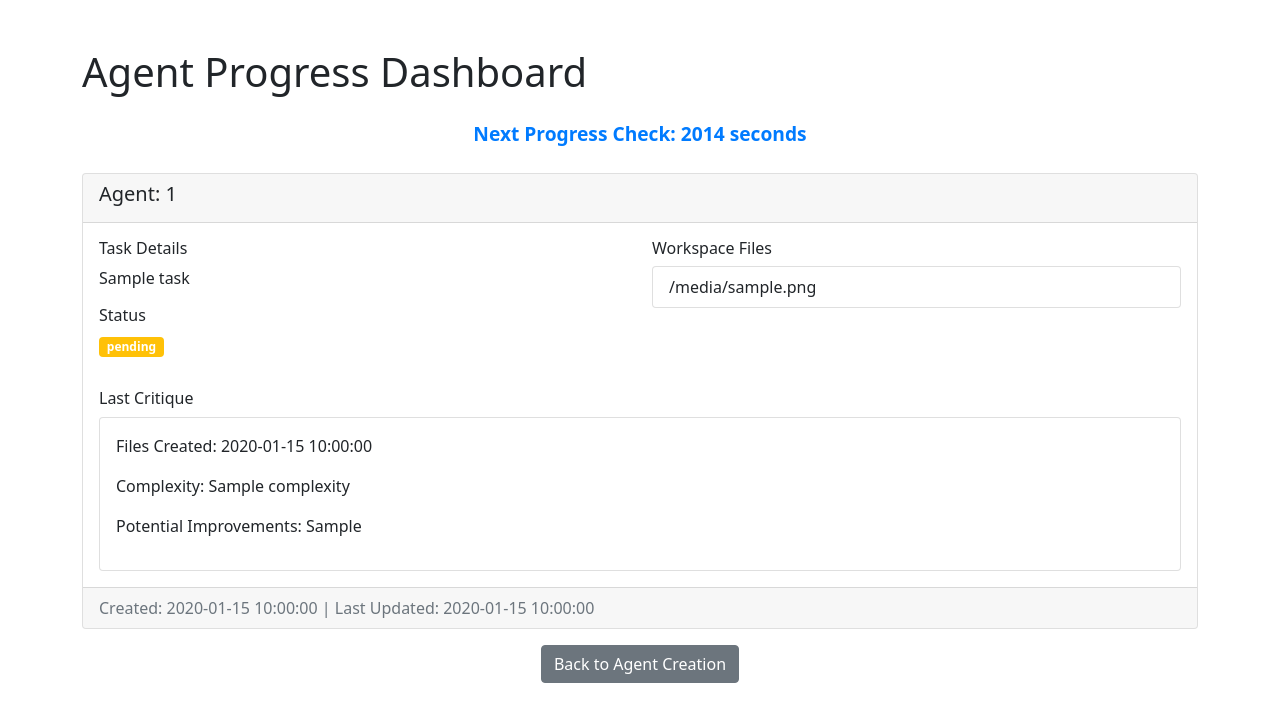
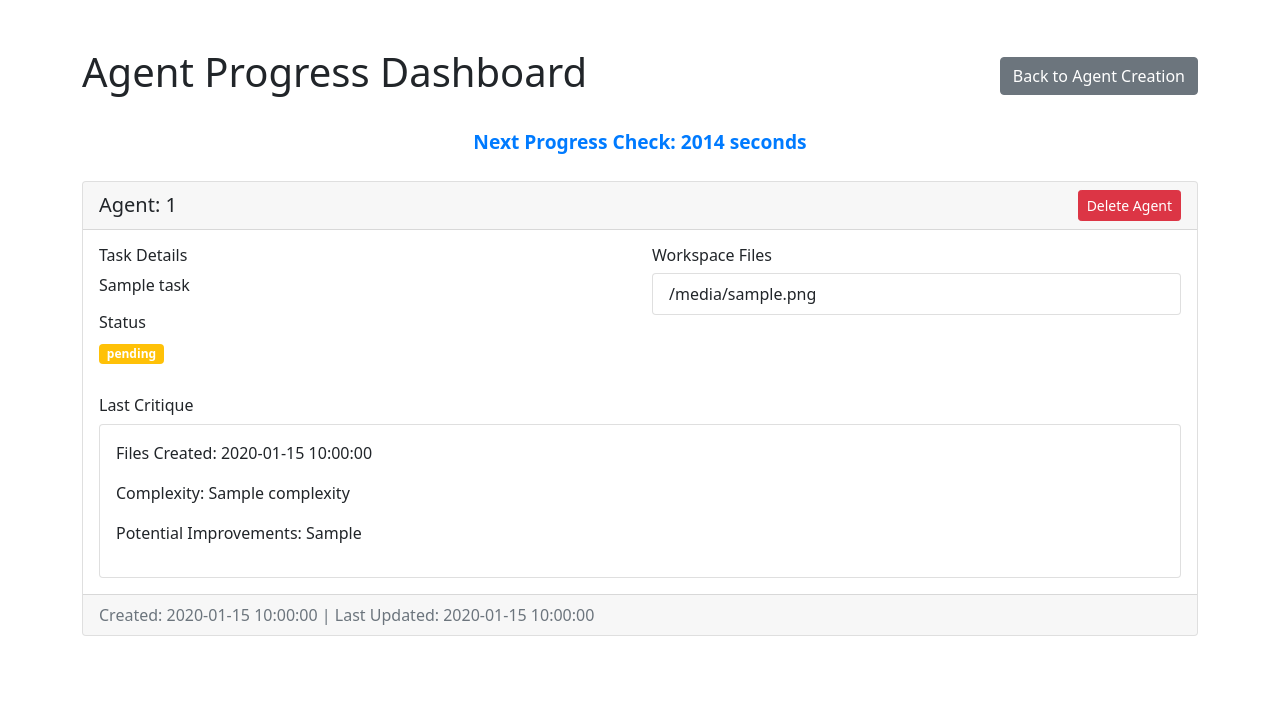
Before and after one commit to general-computer/100x-orchestrator, a Flask app: template templates/agent_view.html in a window 1280 px wide. Shown: the top 722 px of the page. Run offline with Flask 2, Linux system fonts and the light colour scheme; the template is opened without the code that fills it: most values are stand-ins (such as "Sample title", 1, 10 or a date in 2020).

Commit message:
feat: Add support for multiple agents per task and agent deletion

```diff
--- a/app.py
+++ b/app.py
@@ -1,5 +1,5 @@
 from flask import Flask, render_template, request, jsonify, send_from_directory
-from orchestrator import initialiseCodingAgent, main_loop, load_tasks, save_tasks
+from orchestrator import initialiseCodingAgent, main_loop, load_tasks, save_tasks, delete_agent
 import os
 import threading
 import json
@@ -68,6 +68,7 @@ def create_agent():
         data = request.get_json()
         repo_url = data.get('repo_url')
         tasks = data.get('tasks', [])
+        num_agents = data.get('num_agents', 1)  # Default to 1 if not specified
 
         if not repo_url or not tasks:
             return jsonify({'error': 'Repository URL and tasks are required'}), 400
@@ -85,11 +86,15 @@ def create_agent():
             # Set environment variable for repo URL
             os.environ['REPOSITORY_URL'] = repo_url
 
-            # Initialize agent
-            agent_id = initialiseCodingAgent(repo_url, task_description)
+            # Initialize agent with specified number of agents per task
+            agent_ids = initialiseCodingAgent(
+                repository_url=repo_url,
+                task_description=task_description,
+                num_agents=num_agents
+            )
 
-            if agent_id:
-                created_agents.append(agent_id)
+            if agent_ids:
+                created_agents.extend(agent_ids)
                 # Add task to tasks list if not already present
                 if task_description not in tasks_data['tasks']:
                     tasks_data['tasks'].append(task_description)
@@ -139,5 +144,42 @@ def create_agent():
             'error': str(e)
         }), 500
 
+@app.route('/delete_agent/<agent_id>', methods=['DELETE'])
+def remove_agent(agent_id):
+    try:
+        # Load current tasks
+        tasks_data = load_tasks()
+
+        # Check if agent exists
+        if agent_id not in tasks_data['agents']:
+            return jsonify({
+                'success': False,
+                'error': f'Agent {agent_id} not found'
+            }), 404
+
+        # Delete the agent
+        deletion_result = delete_agent(agent_id)
+
+        if deletion_result:
+            # Remove agent from tasks.json
+            del tasks_data['agents'][agent_id]
+            save_tasks(tasks_data)
+
+            return jsonify({
+                'success': True,
+                'message': f'Agent {agent_id} deleted successfully'
+            })
+        else:
+            return jsonify({
+                'success': False,
+                'error': f'Failed to delete agent {agent_id}'
+            }), 500
+
+    except Exception as e:
+        return jsonify({
+            'success': False,
+            'error': str(e)
+        }), 500
+
 if __name__ == '__main__':
     app.run(debug=True)
--- a/templates/agent_view.html
+++ b/templates/agent_view.html
@@ -13,20 +13,32 @@
             font-weight: bold;
             color: #007bff;
         }
+        .delete-agent-btn {
+            margin-left: 10px;
+        }
     </style>
 </head>
 <body>
     <div class="container mt-5">
-        <h1 class="mb-4">Agent Progress Dashboard</h1>
+        <div class="d-flex justify-content-between align-items-center mb-4">
+            <h1>Agent Progress Dashboard</h1>
+            <div>
+                <a href="/" class="btn btn-secondary">Back to Agent Creation</a>
+            </div>
+        </div>
 
         <div class="timer text-center mb-4">
             Next Progress Check: <span id="countdown">{{ time_until_next_check }}</span> seconds
         </div>
 
+        <div id="agentList">
         {% for agent_id, agent in agents.items() %}
-        <div class="card agent-card">
-            <div class="card-header">
-                <h5 class="card-title">Agent: {{ agent_id }}</h5>
+        <div class="card agent-card" id="agent-{{ agent_id }}">
+            <div class="card-header d-flex justify-content-between align-items-center">
+                <h5 class="card-title mb-0">Agent: {{ agent_id }}</h5>
+                <button class="btn btn-danger btn-sm delete-agent-btn" data-agent-id="{{ agent_id }}">
+                    Delete Agent
+                </button>
             </div>
             <div class="card-body">
                 <div class="row">
@@ -78,12 +90,21 @@
             </div>
         </div>
         {% endfor %}
+        </div>
 
-        <div class="text-center mt-3">
-            <a href="/" class="btn btn-secondary">Back to Agent Creation</a>
+        <!-- Toast for notifications -->
+        <div class="position-fixed bottom-0 end-0 p-3" style="z-index: 11">
+            <div id="deleteToast" class="toast" role="alert" aria-live="assertive" aria-atomic="true">
+                <div class="toast-header">
+                    <strong class="me-auto">Agent Deletion</strong>
+                    <button type="button" class="btn-close" data-bs-dismiss="toast" aria-label="Close"></button>
+                </div>
+                <div class="toast-body" id="toastMessage"></div>
+            </div>
         </div>
     </div>
 
+    <script src="https://cdn.jsdelivr.net/npm/bootstrap@5.1.3/dist/js/bootstrap.bundle.min.js"></script>
     <script>
         // Countdown timer
         function updateCountdown() {
@@ -93,13 +114,57 @@
             if (timeLeft > 0) {
                 countdownEl.textContent = timeLeft - 1;
             } else {
-                // Optionally, you could add logic to refresh the page or update agent data
                 location.reload();
             }
         }
 
         // Update countdown every second
-        setInterval(updateCountdown, 1000);
+        const countdownInterval = setInterval(updateCountdown, 1000);
+
+        // Toast initialization
+        const deleteToast = new bootstrap.Toast(document.getElementById('deleteToast'));
+        const toastMessage = document.getElementById('toastMessage');
+
+        // Delete agent functionality
+        document.getElementById('agentList').addEventListener('click', async (e) => {
+            if (e.target.classList.contains('delete-agent-btn')) {
+                const agentId = e.target.getAttribute('data-agent-id');
+
+                try {
+                    const response = await fetch(`/delete_agent/${agentId}`, {
+                        method: 'DELETE'
+                    });
+
+                    const result = await response.json();
+
+                    if (result.success) {
+                        // Remove agent card from DOM
+                        const agentCard = document.getElementById(`agent-${agentId}`);
+                        if (agentCard) {
+                            agentCard.remove();
+                        }
+
+                        // Show success toast
+                        toastMessage.textContent = `Agent ${agentId} deleted successfully`;
+                        toastMessage.classList.remove('text-danger');
+                        toastMessage.classList.add('text-success');
+                        deleteToast.show();
+                    } else {
+                        // Show error toast
+                        toastMessage.textContent = result.error || `Failed to delete agent ${agentId}`;
+                        toastMessage.classList.remove('text-success');
+                        toastMessage.classList.add('text-danger');
+                        deleteToast.show();
+                    }
+                } catch (error) {
+                    // Show error toast for network or unexpected errors
+                    toastMessage.textContent = `Error deleting agent: ${error.message}`;
+                    toastMessage.classList.remove('text-success');
+                    toastMessage.classList.add('text-danger');
+                    deleteToast.show();
+                }
+            }
+        });
     </script>
 </body>
 </html>
```
Also changed, not shown: config.py (+14 -1 lines), orchestrator.py (+3 -4 lines), tasks/tasks.json (+34 -0 lines), templates/index.html (+11 -1 lines).
